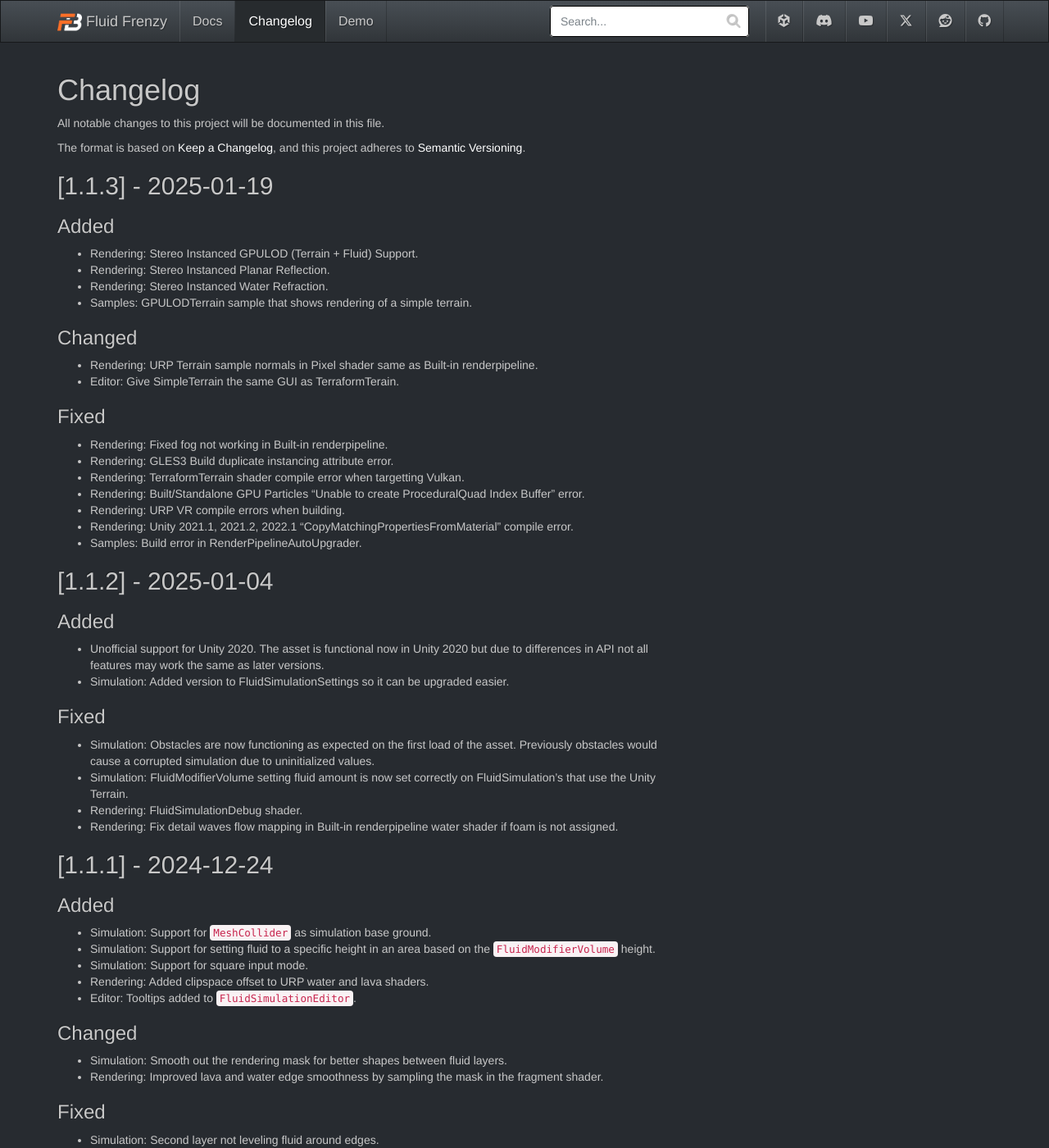
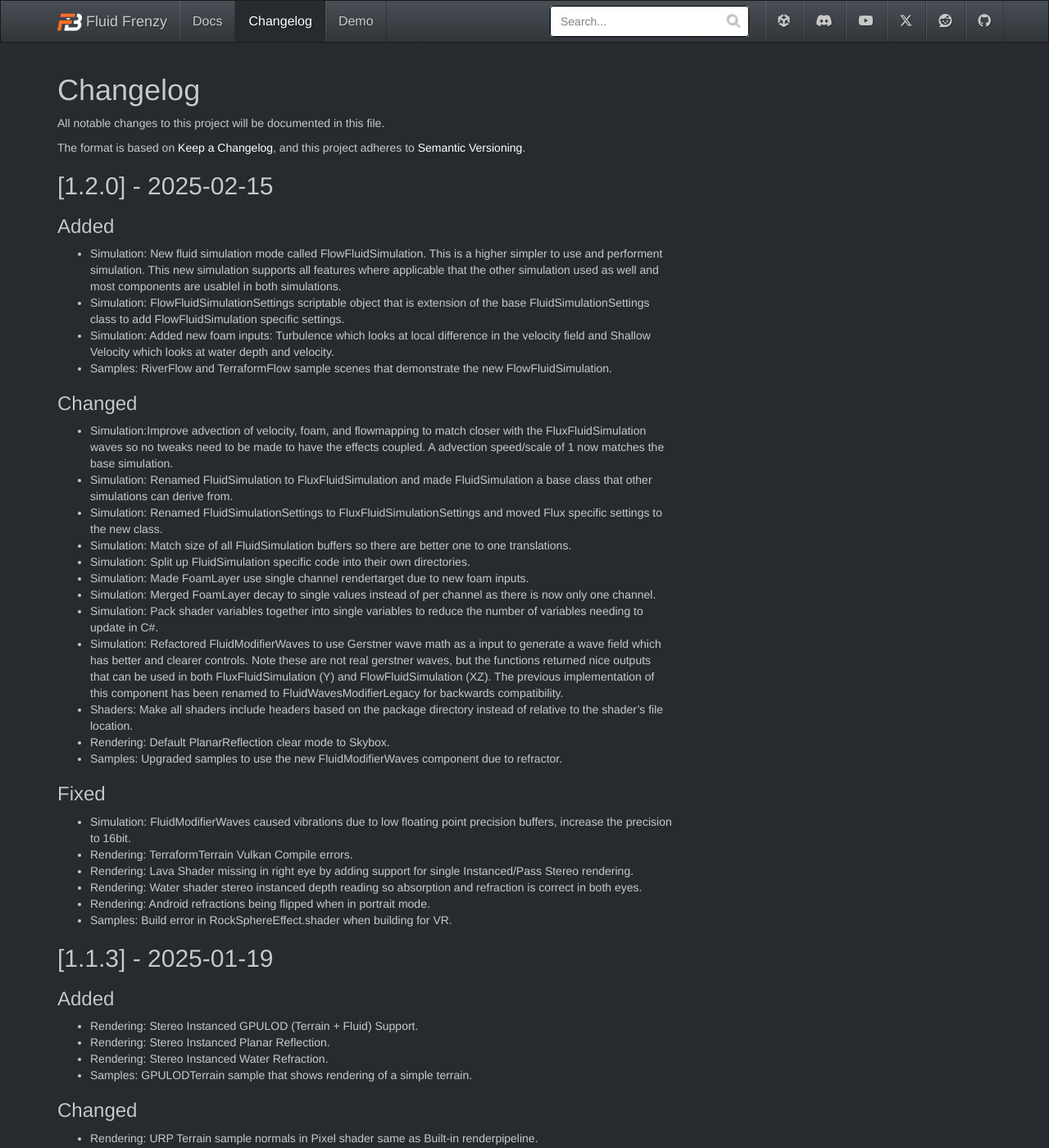
Before and after one commit to FrenzyByte/fluidfrenzy, a Jekyll site: the page built from _changelog/index.md, in a window 1280 px wide and 1400 px high. Shown: the whole window at 82% size. Built offline with Jekyll 4.4.1, drawn with Linux system fonts in a browser that asks for light colours.

Commit message:
v1.2.0 changelog

```diff
--- a/_changelog/index.md
+++ b/_changelog/index.md
@@ -9,6 +9,36 @@ All notable changes to this project will be documented in this file.
 
 The format is based on [Keep a Changelog](https://keepachangelog.com/en/1.1.0/),
 and this project adheres to [Semantic Versioning](https://semver.org/spec/v2.0.0.html).
+
+## [1.2.0] - 2025-02-15
+
+### Added
+- Simulation: New fluid simulation mode called FlowFluidSimulation. This is a higher simpler to use and performent simulation. This new simulation supports all features where applicable that the other simulation used as well and most components are usablel in both simulations.
+- Simulation: FlowFluidSimulationSettings scriptable object that is extension of the base FluidSimulationSettings class to add FlowFluidSimulation specific settings.
+- Simulation: Added new foam inputs: Turbulence which looks at local difference in the velocity field and Shallow Velocity which looks at water depth and velocity.
+- Samples: RiverFlow and TerraformFlow sample scenes that demonstrate the new FlowFluidSimulation.
+
+### Changed
+- Simulation:Improve advection of velocity, foam, and flowmapping to match closer with the FluxFluidSimulation waves so no tweaks need to be made to have the effects coupled. A advection speed/scale of 1 now matches the base simulation.
+- Simulation: Renamed FluidSimulation to FluxFluidSimulation and made FluidSimulation a base class that other simulations can derive from.
+- Simulation: Renamed FluidSimulationSettings to FluxFluidSimulationSettings and moved Flux specific settings to the new class.
+- Simulation: Match size of all FluidSimulation buffers so there are better one to one translations.
+- Simulation: Split up FluidSimulation specific code into their own directories.
+- Simulation: Made FoamLayer use single channel rendertarget due to new foam inputs.
+- Simulation: Merged FoamLayer decay to single values instead of per channel as there is now only one channel.
+- Simulation: Pack shader variables together into single variables to reduce the number of variables needing to update in C#.
+- Simulation: Refactored FluidModifierWaves to use Gerstner wave math as a input to generate a wave field which has better and clearer controls. Note these are not real gerstner waves, but the functions returned nice outputs that can be used in both FluxFluidSimulation (Y) and FlowFluidSimulation (XZ). The previous implementation of this component has been renamed to FluidWavesModifierLegacy for backwards compatibility.
+- Shaders: Make all shaders include headers based on the package directory instead of relative to the shader's file location.
+- Rendering: Default PlanarReflection clear mode to Skybox.
+- Samples: Upgraded samples to use the new FluidModifierWaves component due to refractor.
+
+### Fixed
+- Simulation: FluidModifierWaves caused vibrations due to low floating point precision buffers, increase the precision to 16bit.
+- Rendering: TerraformTerrain Vulkan Compile errors.
+- Rendering: Lava Shader missing in right eye by adding support for single Instanced/Pass Stereo rendering.
+- Rendering: Water shader stereo instanced depth reading so absorption and refraction is correct in both eyes.
+- Rendering: Android refractions being flipped when in portrait mode.
+- Samples: Build error in RockSphereEffect.shader when building for VR.
 
 ## [1.1.3] - 2025-01-19
 
```
